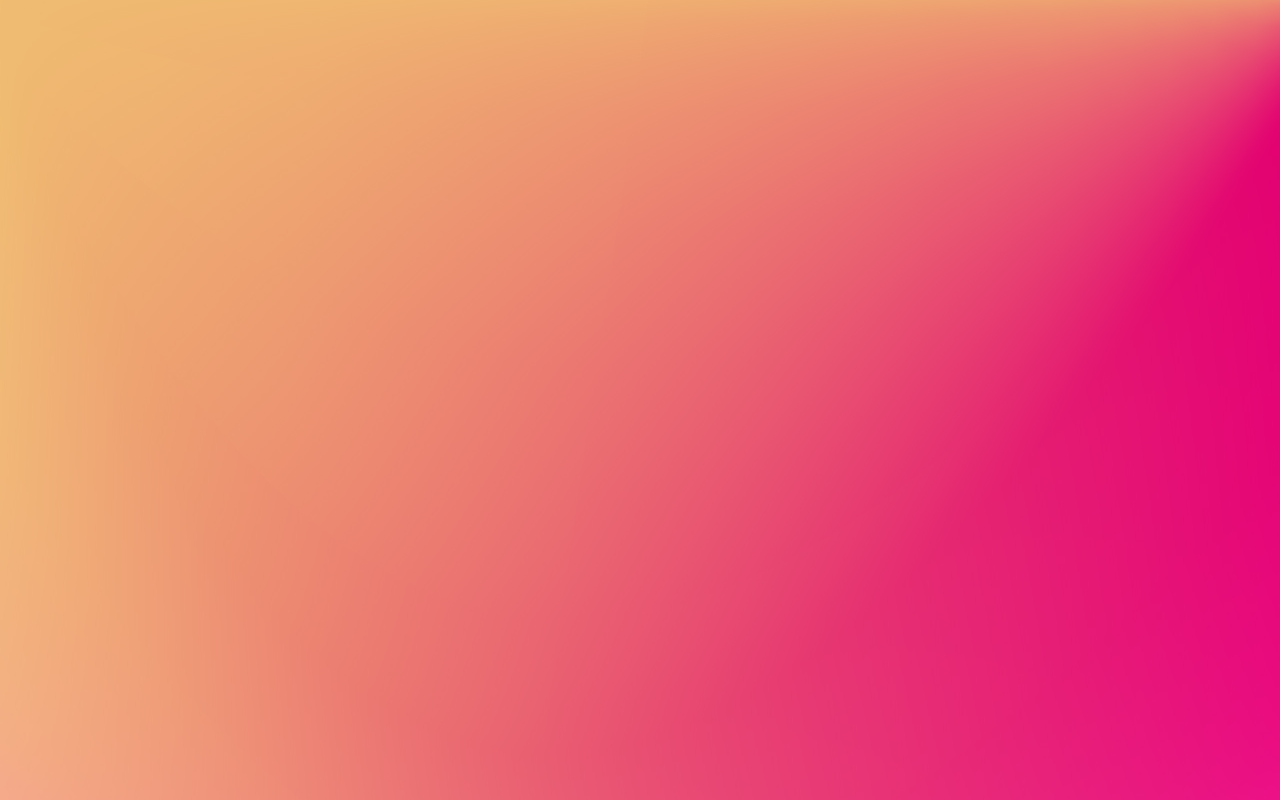
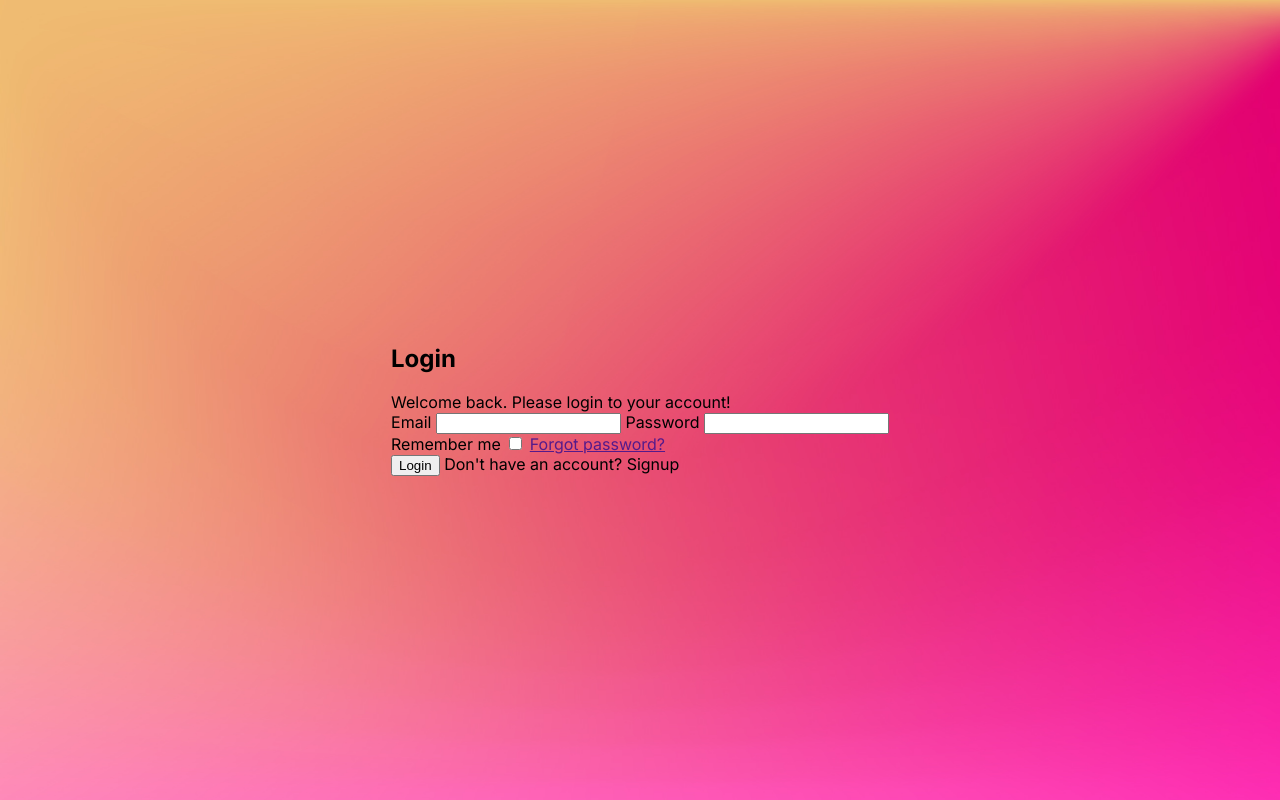
Before and after one commit to rezendemateus/login_page, a plain HTML site: page src/index.html in a window 1280 px wide. Shown: the top 800 px of the page. Drawn offline with Linux system fonts and the light colour scheme.

Commit message:
feat: background style

```diff
--- a/src/style.css
+++ b/src/style.css
@@ -9,10 +9,20 @@ body {
     width: 100vw;
     height: 100vh;
     position: absolute;
-    top: -10px;
+}
+
+img {
+    position: absolute;
+    width: 100%;
+    height: 100%;
+    z-index: -1000;
 }
 
 .login {
     width: 100vw;
     height: 100vh;
+    display: flex;
+    align-items: center;
+    justify-content: center;
+    font-family: "Inter";
 }
```
